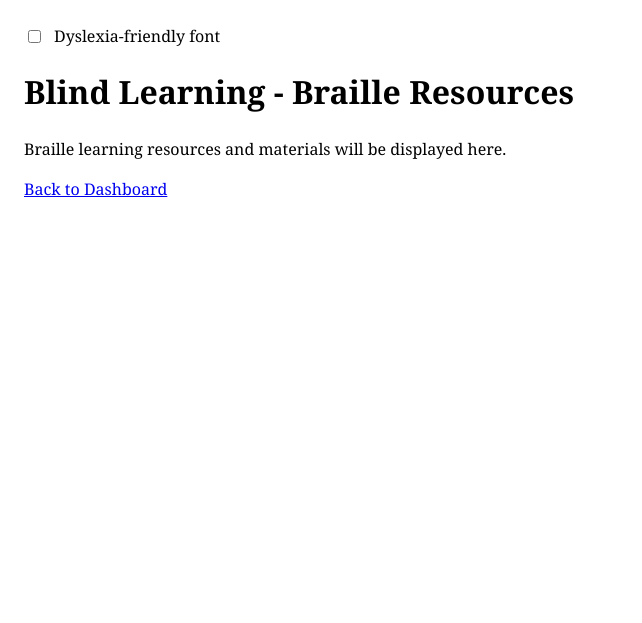
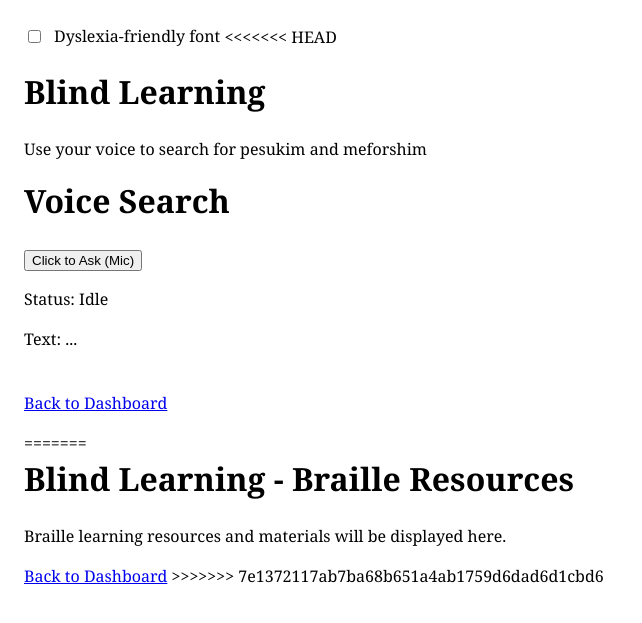
Before and after one commit to pknapp-kyhs/KoHack26-Frisch2, a Flask app: page /braille/ in a window 1280 px wide. Shown: the top 623 px of the page, without its empty margins (0-642 px from the left). Run offline with Flask 3, Linux system fonts and the light colour scheme; parts of the project's set-up code (start-up, migrations or seed data) failed here and were passed over.

Commit message:
working on audio data functionality

```diff
--- a/app.py
+++ b/app.py
@@ -4,6 +4,7 @@ Provides routes for sign-in, registration, and a protected dashboard.
 """
 
 from flask import Flask, render_template, url_for, redirect, request, session
+from flask_socketio import SocketIO
 import PyPDF2
 import re
 from urllib.parse import quote
@@ -322,6 +323,34 @@ def texts():
     # Render the page with either converted output or an empty result area.
     return render_template("texts.html", braille=braille)
 
+socketio = SocketIO(app, cors_allowed_origins="*")
+
+# --- VOSK SETUP ---
+# Ensure your model folder is in the same directory
+model = vosk.Model("vosk-model-small-en-us-0.15")
+rec = vosk.KaldiRecognizer(model, 16000)
+
+@app.route('/')
+def index():
+    return render_template('index.html')
+
+@socketio.on('audio_stream')
+def handle_audio(data):
+    """
+    This function receives the raw binary bytes from the webpage
+    and passes them directly into Vosk.
+    """
+    if rec.AcceptWaveform(data):
+        # This is a final result (sentence finished)
+        result = json.loads(rec.Result())
+        print(f"User asked: {result['text']}")
+        socketio.emit('transcript_result', result['text'])
+    else:
+        # This is a partial result (live updates)
+        partial = json.loads(rec.PartialResult())
+        if partial['partial']:
+            print(f"Partial: {partial['partial']}")
+
 @app.route("/tefilla/", methods=["GET","POST"])
 def tefilla():
     """Handle tefilla route."""
--- a/templates/braille.html
+++ b/templates/braille.html
@@ -6,9 +6,70 @@
 {% endblock %}
 
 {% block content %}
+<<<<<<< HEAD
+    <h1>Blind Learning</h1>
+    <p>Use your voice to search for pesukim and meforshim</p>
+
+    <h1>Voice Search</h1>
+    <button id="recordBtn">Click to Ask (Mic)</button>
+    <p>Status: <span id="status">Idle</span></p>
+    <p>Text: <span id="output">...</span></p>
+
+    <script>
+        const socket = io();
+        let audioContext;
+        let processor;
+        let microphone;
+
+        async function startStreaming() {
+            document.getElementById('status').innerText = "Listening...";
+
+            // 1. Get Mic Access
+            const stream = await navigator.mediaDevices.getUserMedia({ audio: true });
+
+            // 2. Set up Audio Processing (16kHz for Vosk)
+            audioContext = new AudioContext({ sampleRate: 16000 });
+            microphone = audioContext.createMediaStreamSource(stream);
+            processor = audioContext.createScriptProcessor(4096, 1, 1);
+
+            microphone.connect(processor);
+            processor.connect(audioContext.destination);
+
+            // 3. Convert and Send Loop
+            processor.onaudioprocess = (e) => {
+                const inputData = e.inputBuffer.getChannelData(0);
+                const pcmData = new Int16Array(inputData.length);
+
+                // Convert Float32 to Int16
+                for (let i = 0; i < inputData.length; i++) {
+                    pcmData[i] = Math.max(-1, Math.min(1, inputData[i])) * 0x7FFF;
+                }
+
+                // Stream the raw bytes to Python
+                socket.emit('audio_stream', pcmData.buffer);
+            };
+        }
+
+        document.getElementById('recordBtn').onclick = () => {
+            if (!audioContext) {
+                startStreaming();
+            } else {
+                location.reload(); // Simple toggle to stop
+            }
+        };
+
+        socket.on('transcript_result', (text) => {
+            document.getElementById('output').innerText = text;
+            document.getElementById('status').innerText = "Done!";
+        });
+    </script>
+
+    <p><br><a href="{{ url_for('dashboard') }}">Back to Dashboard</a></p>
+=======
     <!-- Simple placeholder content until braille learning materials are added. -->
     <h1>Blind Learning - Braille Resources</h1>
     <p>Braille learning resources and materials will be displayed here.</p>
     <!-- Return link back to the main dashboard. -->
     <a href="{{ url_for('dashboard') }}">Back to Dashboard</a>
+>>>>>>> 7e1372117ab7ba68b651a4ab1759d6dad6d1cbd6
 {% endblock %}
```
Also changed, not shown: templates/openVoiceLine.html (added).
